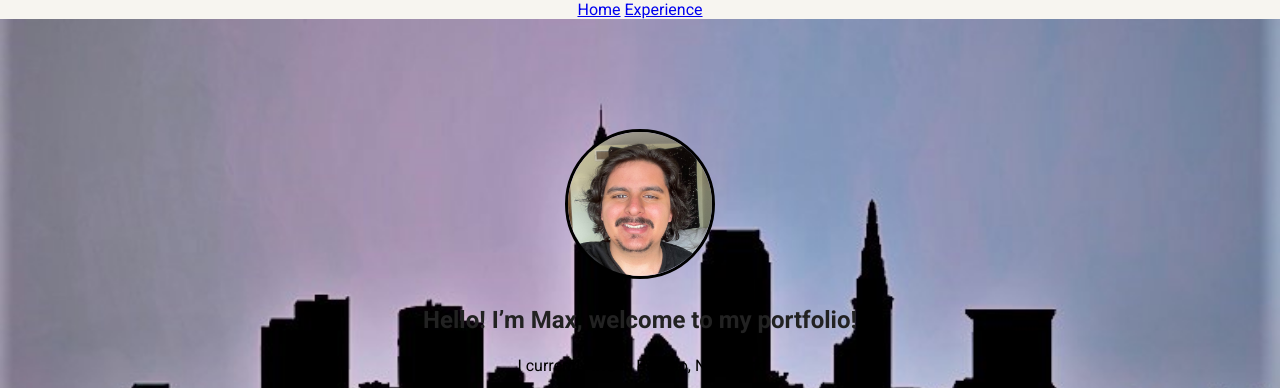
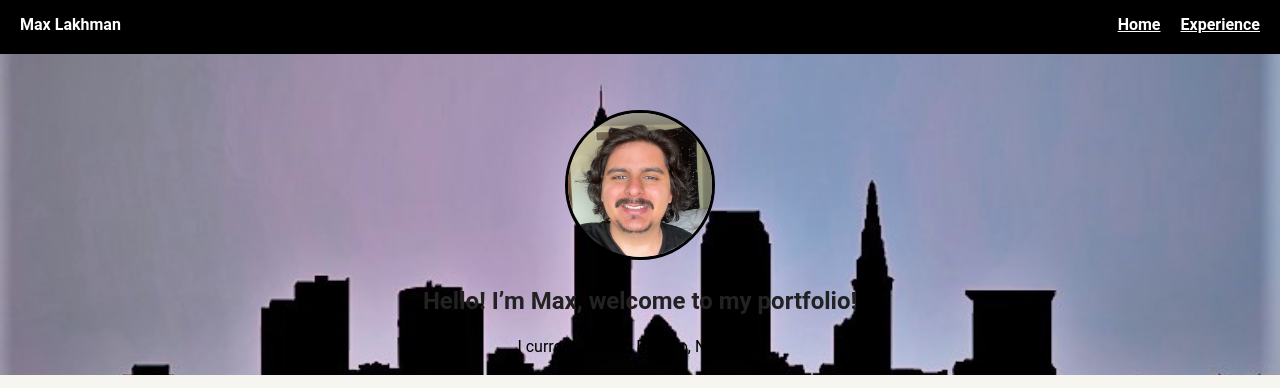
Before and after one commit to maxLakhman/Max-s-Website, a website: page index.html in a window 1280 px wide. Shown: the top 388 px of the page. Drawn offline with Linux system fonts and the light colour scheme; a web font is replaced by a local one.

Commit message:
fixed up the navigation bar, it is now black and has a link to experience (might not work yet

```diff
--- a/index.html
+++ b/index.html
@@ -5,14 +5,16 @@
     <link rel="stylesheet" href="style.css">
     <meta charset="UTF-8">
     <title>Max Singh-Lakhman's Website</title>
-    <link href="https://fonts.googleapis.com/css?family=Muli%7CRoboto:400,300,500,700,900" rel="stylesheet">
 </head>
 <body>
 
-    <nav class="w3-bar w3-black">
-        <a href="#home" class="w3-button w3-bar-item">Home</a>
-        <a href="#experience" class="w3-button w3-bar-item">Experience</a>
-    </nav>
+    <div class="main-nav">
+        <ul class="nav">
+            <li class="name">Max Lakhman</li>
+            <li> <a href="index.html" >Home</a></li>
+            <li> <a href="experience.html">Experience</a></li>
+        </ul>
+    </div>
 
     <header>
         <img src="images/maxsportpic.jpg" alt="A glance at me!" class="profile-image">
--- a/style.css
+++ b/style.css
@@ -12,6 +12,39 @@ body {
     color: #222;
     background: #f7f5f0;
 }
+.main-nav {
+    width: 100%;
+    background: black;
+    min-height: 30px;
+    padding: 10px;
+    position: fixed;
+    text-align: center;
+}
+.nav {
+    display: flex;
+    justify-content: space-around;
+    font-weight: 700;
+    list-style-type: none;
+    margin: 0 auto;
+    padding: 0;
+}
+.nav .name {
+    display: block;
+    margin-right: auto;
+    color: white;
+}
+.nav li {
+    padding: 5px 10px 10px 10px;
+}
+.nav a {
+    transition: all .5s;
+    color: white;
+}
+/* when you hover over the links they turn white */
+.nav a:hover {
+    color: pink;
+}
+
 header {
     text-align: center;
     background: url('../Max-s-Website/images/ClevelandSkylineNeo-Rouge-copy.jpg') no-repeat ;
```
